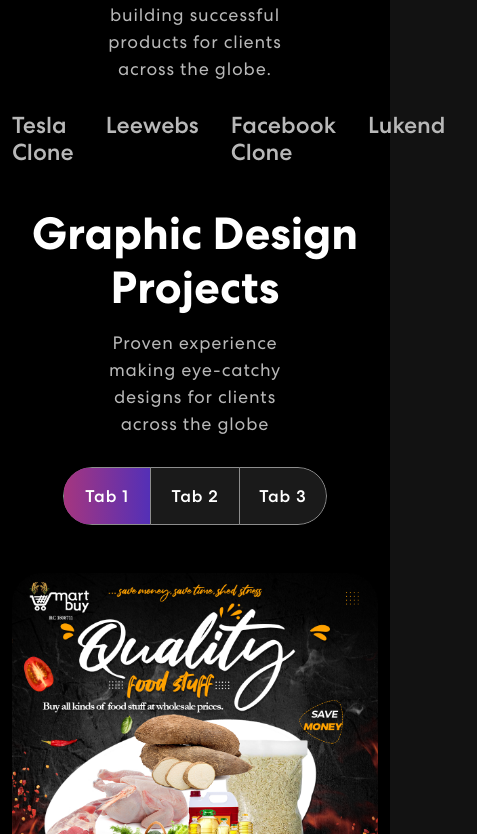
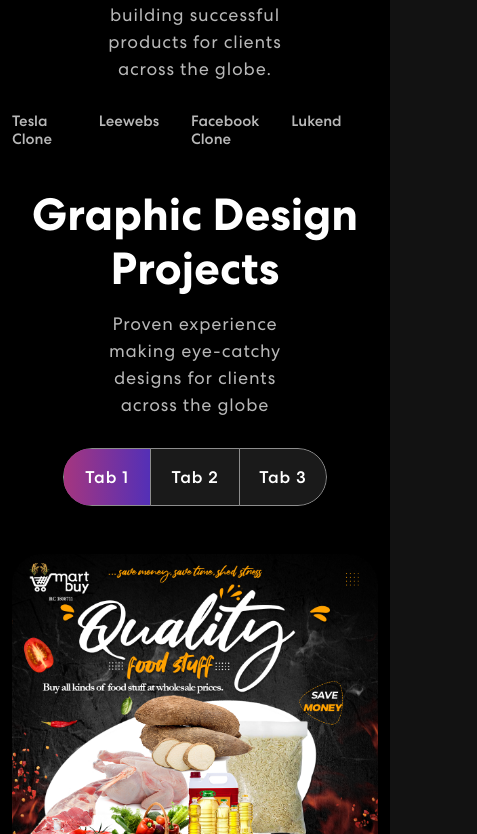
Before and after one commit to leewebstechnologies/aliu-ajibade-portfolio, a React (Create React App) app: page / in a window 390 px wide. Shown: the part 2390-3224 px from the top of the page, 477 px wide, since content can reach past the window. Built offline with nearby package versions, Linux system fonts and the light colour scheme.

Commit message:
project link

```diff
--- a/src/components/projects/projects.css
+++ b/src/components/projects/projects.css
@@ -127,11 +127,17 @@
   display: flex;
 }
 
+@media (max-width: 800px) {
+  h3 {
+    font-size: 15px;
+  }
+}
+
 .proj > a {
   text-decoration: none;
   color: #b8b8b8;
+  flex: 1;
 }
-
 
 .web {
   margin-right: 2rem;
```
